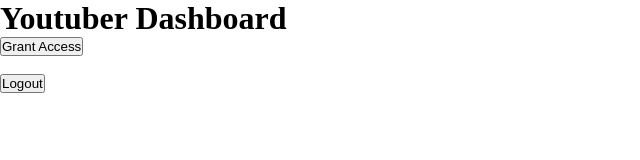
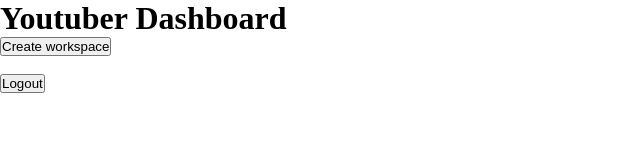
Before and after one commit to Ameysankhe/YouConnect, a React (Create React App) app in the folder client/: page /youtuber/dashboard in a window 1280 px wide. Shown: the top 160 px of the page, without its empty margins (0-640 px from the left). Built offline with nearby package versions, Linux system fonts and the light colour scheme.

Commit message:
third commit

```diff
--- a/client/src/components/YoutuberDashboard.jsx
+++ b/client/src/components/YoutuberDashboard.jsx
@@ -2,9 +2,9 @@
 
 const YoutuberDashboard = () => {
 
-    const handleGrantAccess = () => {
-        window.location.href = 'http://localhost:4000/auth/youtube/login';
-    };
+    // const handleGrantAccess = () => {
+    //     window.location.href = 'http://localhost:4000/auth/youtube/login';
+    // };
 
     const handleLogout = async () => {
       try {
@@ -32,7 +32,8 @@
   return (
     <div>
       <h1>Youtuber Dashboard</h1>
-      <button onClick={handleGrantAccess}>Grant Access</button><br></br><br></br>
+      {/* <button onClick={handleGrantAccess}>Grant Access</button><br></br><br></br> */}
+      <button>Create workspace</button><br></br><br></br>
       <button onClick={handleLogout}>Logout</button>
     </div>
   );
```
Also changed, not shown: 1 other file (tests, documents, lock files or other folders).
